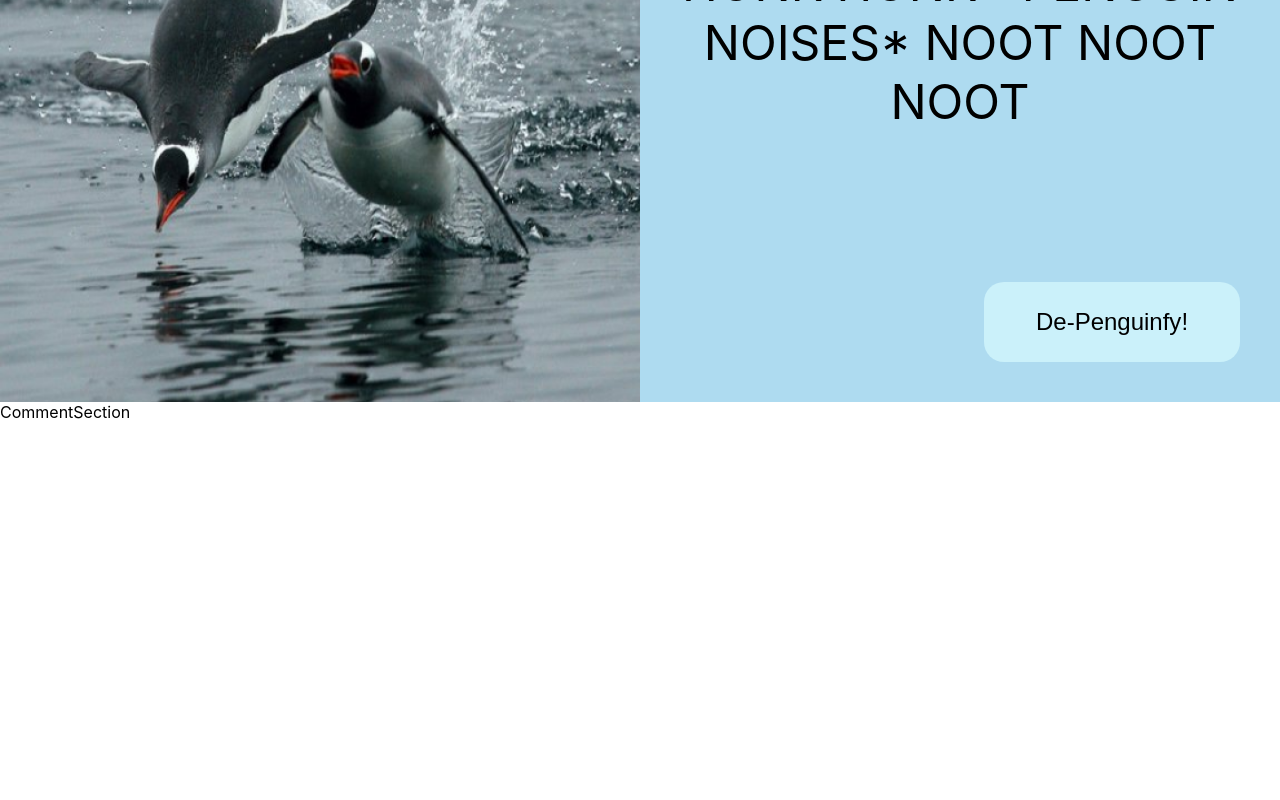
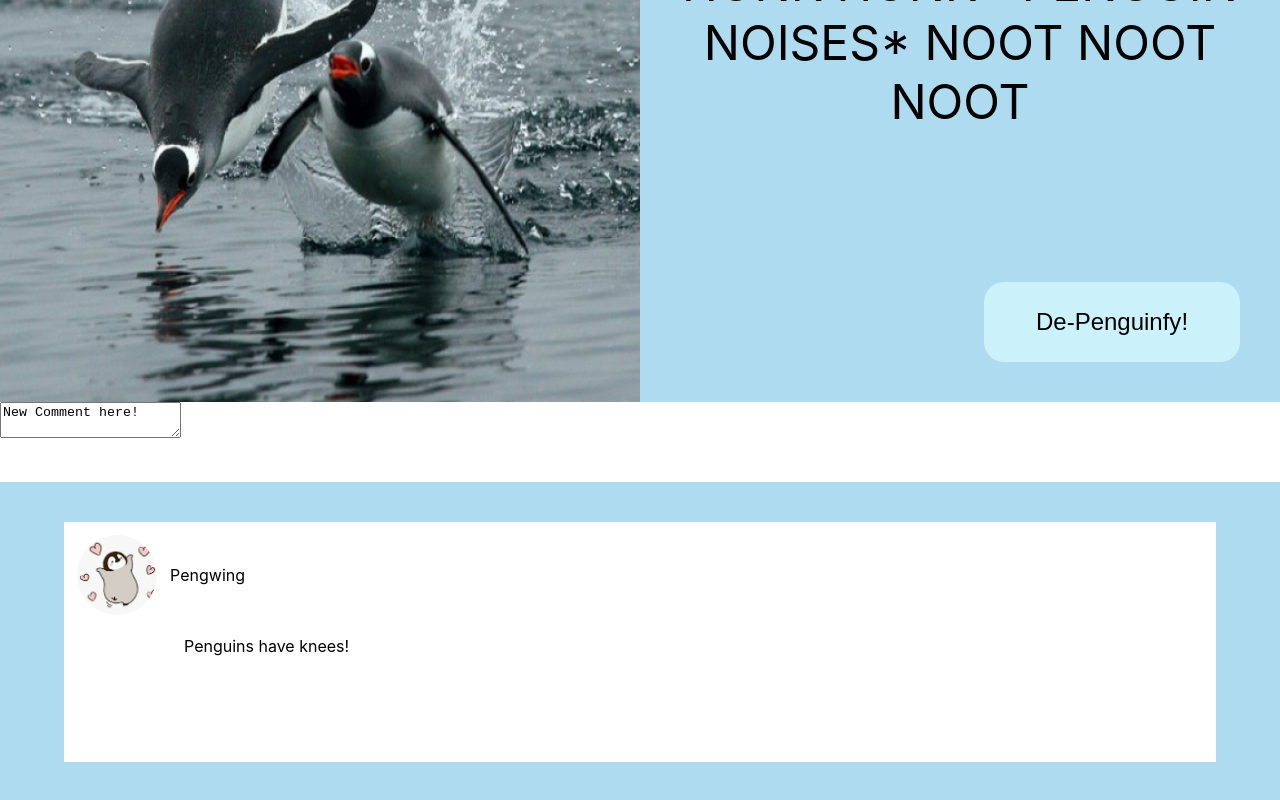
Before and after one commit to bojie3/find_animal, a React (Create React App) app in the folder frontend/: page / in a window 1280 px wide. Shown: the part 238-1038 px from the top of the page. Before the commit the page ends 800 px from the top, so only its background shows below. Built offline with nearby package versions, Linux system fonts and the light colour scheme.

Commit message:
Add single comment box
Add HTML and CSS for single comment box, includes sample profile picture and comment.

```diff
--- /dev/null
+++ b/frontend/src/components/CommentSection/CommentSectionElements.js
@@ -0,0 +1,34 @@
+import styled from 'styled-components'
+
+export const NewCommentContainer = styled.textarea`
+`;
+
+export const CommentSectionContainer = styled.div`
+    background-color: #AEDBF0;
+    padding: 5vh 5vw;
+    border-top: 40px solid white;
+`;
+
+export const CommentContainer = styled.div`
+    height: 30vh;
+    background-color: #FFF;
+`;
+
+export const UserDetailsContainer = styled.div`
+    display: flex;
+    background-color: #FFF;
+    align-items: center;
+`;
+
+export const ProfilePic = styled.img`
+    height: 10vh;
+    border-radius: 50%;
+    margin: 1vw;
+`;
+
+export const Username = styled.div`
+`;
+
+export const Comment = styled.div`
+    padding: 1vh 15vh;
+`;
--- a/frontend/src/components/CommentSection/index.js
+++ b/frontend/src/components/CommentSection/index.js
@@ -1,8 +1,31 @@
 import React from 'react'
+import {
+  NewCommentContainer,
+  CommentSectionContainer,
+  CommentContainer,
+  UserDetailsContainer,
+  ProfilePic,
+  Username,
+  Comment
+ } from './CommentSectionElements'
+import UserProfilePic from '../../images/UserProfilePic.png'
 
 const CommentSection = () => {
   return (
-    <div>CommentSection</div>
+    <>
+      <NewCommentContainer>
+        New Comment here!
+      </NewCommentContainer>
+      <CommentSectionContainer>
+        <CommentContainer>
+          <UserDetailsContainer>
+            <ProfilePic src={UserProfilePic} />
+            <Username>Pengwing</Username>
+          </UserDetailsContainer>
+          <Comment>Penguins have knees!</Comment>
+        </CommentContainer>
+      </CommentSectionContainer>
+    </>
   )
 }
 
```
Also changed, not shown: frontend/src/images/UserProfilePic.png (added).
